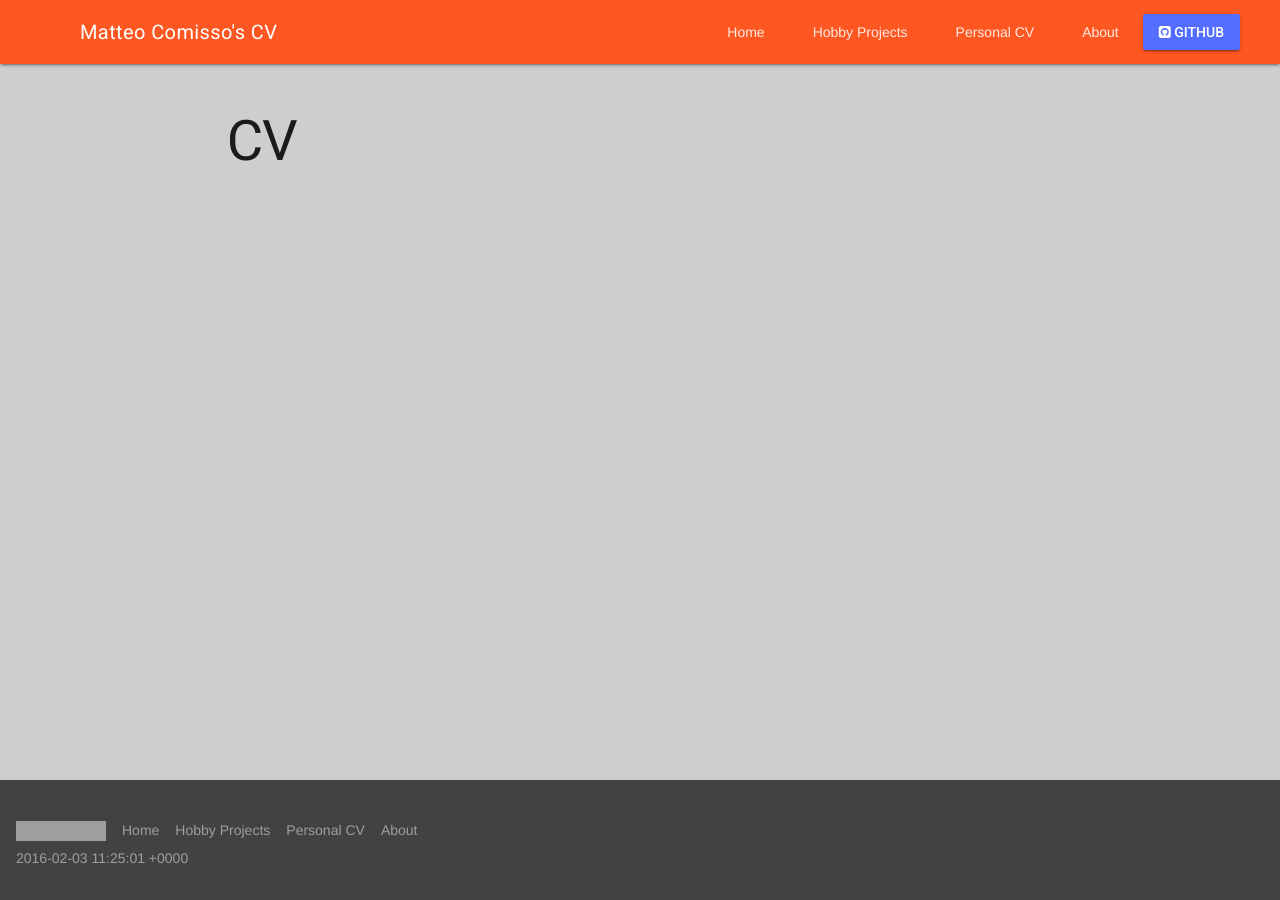
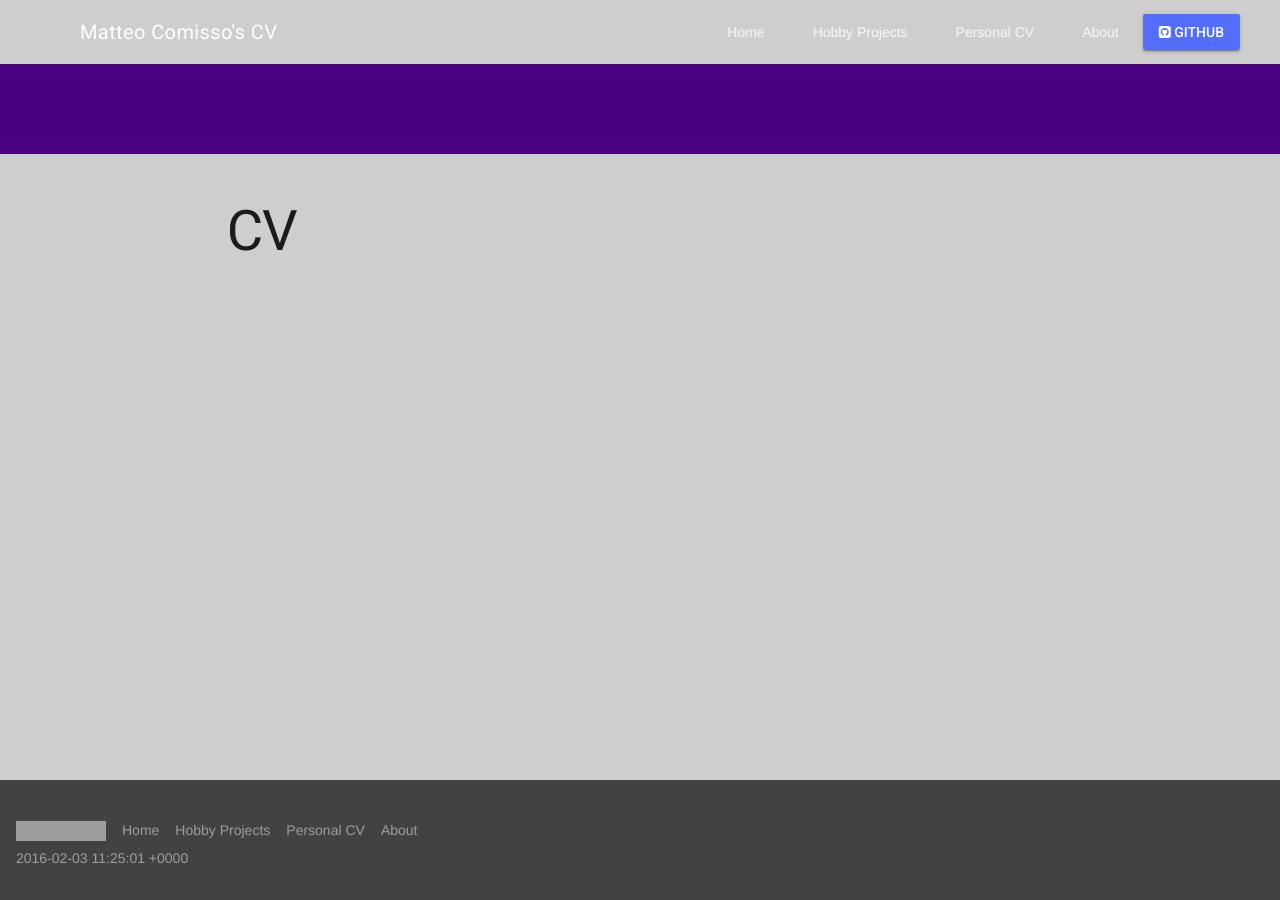
Before and after one commit to mcomisso/mcomisso.github.io, a Jekyll site: the page built from cv/index.html, in a window 1280 px wide. Built offline with Jekyll 4.4.1, drawn with Linux system fonts in a browser that asks for light colours; nearby versions of some CDN libraries; grey boxes are pictures that could not be loaded.

Commit message:
Ideas for template colors/bar

```diff
--- a/_includes/header.html
+++ b/_includes/header.html
@@ -1,4 +1,4 @@
-<header class="mdl-layout__header mdl-layout__header">
+<header class="mdl-layout__header mdl-layout__header--transparent">
   <div class="mdl-layout__header-row">
     <!-- Title -->
     <span class="mdl-layout-title">{{page.title}}</span>
--- a/_layouts/default.html
+++ b/_layouts/default.html
@@ -11,6 +11,7 @@
 
     <!-- MAIN CONTENT -->
     <main class="mdl-layout__content">
+      <div class="separator"></div>
       <div class="mdl-grid">
         <div class="mdl-cell mdl-cell--2-col"></div>
         <div class="mdl-cell mdl-cell--8-col">
--- a/css/main.css
+++ b/css/main.css
@@ -6,7 +6,12 @@ body {
   background-color: #cecece;
 }
 
+.separator {
+  height: 10vh;
+  width: 100%;
+  background-color: indigo;
+}
+
 .header-picture {
-
   /*background: url('/images/background.jpg') center/cover;*/
 }
--- a/index.html
+++ b/index.html
@@ -1,7 +1,9 @@
 ---
 layout: default
-title: Matteo Comisso - iOS/Web Developer
+title: Matteo Comisso
 ---
+<!-- Implement Card style -->
+<a href="https://github.com/you"><img style="position: absolute; top: 0; right: 0; border: 0;" src="https://camo.githubusercontent.com/365986a132ccd6a44c23a9169022c0b5c890c387/68747470733a2f2f73332e616d617a6f6e6177732e636f6d2f6769746875622f726962626f6e732f666f726b6d655f72696768745f7265645f6161303030302e706e67" alt="Fork me on GitHub" data-canonical-src="https://s3.amazonaws.com/github/ribbons/forkme_right_red_aa0000.png"></a>
 <div class="hello">
   <h1>Hey there.</h1>
   Hi there!
```
